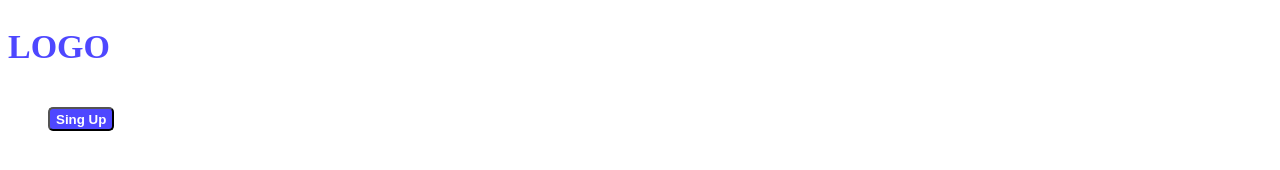
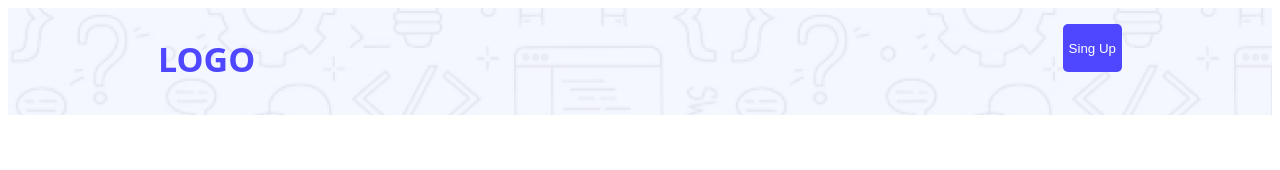
Before and after one commit to Abuhenamosaddir/Ass-ment, a plain HTML site: page index.html in a window 1280 px wide. Drawn offline with Linux system fonts and the light colour scheme.

Commit message:
Background img add

```diff
--- a/style/ass-style.css
+++ b/style/ass-style.css
@@ -1,3 +1,12 @@
+
+.sans-normal{
+  font-family: "Open Sans", sans-serif;
+  font-optical-sizing: auto;
+  font-weight: <weight>;
+  font-style: normal;
+  font-variation-settings:
+    "wdth" 100;
+}
 .logo{
     font-weight:99px;
     font-size: 34px
@@ -13,8 +22,21 @@
 button{
     background-color:#4e47ff;
     border-radius:5px;
-    height: 24px;
-    font-weight: bold;
+    height: 48px;
+    font-weight: 132px;
      color: white;
+     border: none;
+
 
 }
+nav{
+    display: flex;
+    justify-content: space-between;
+    margin:0 150px;
+
+
+}
+.back-bg{
+background-image: url('/Hero-bg.png')
+
+}
```
Also changed, not shown: Hero-bg.png (added).
